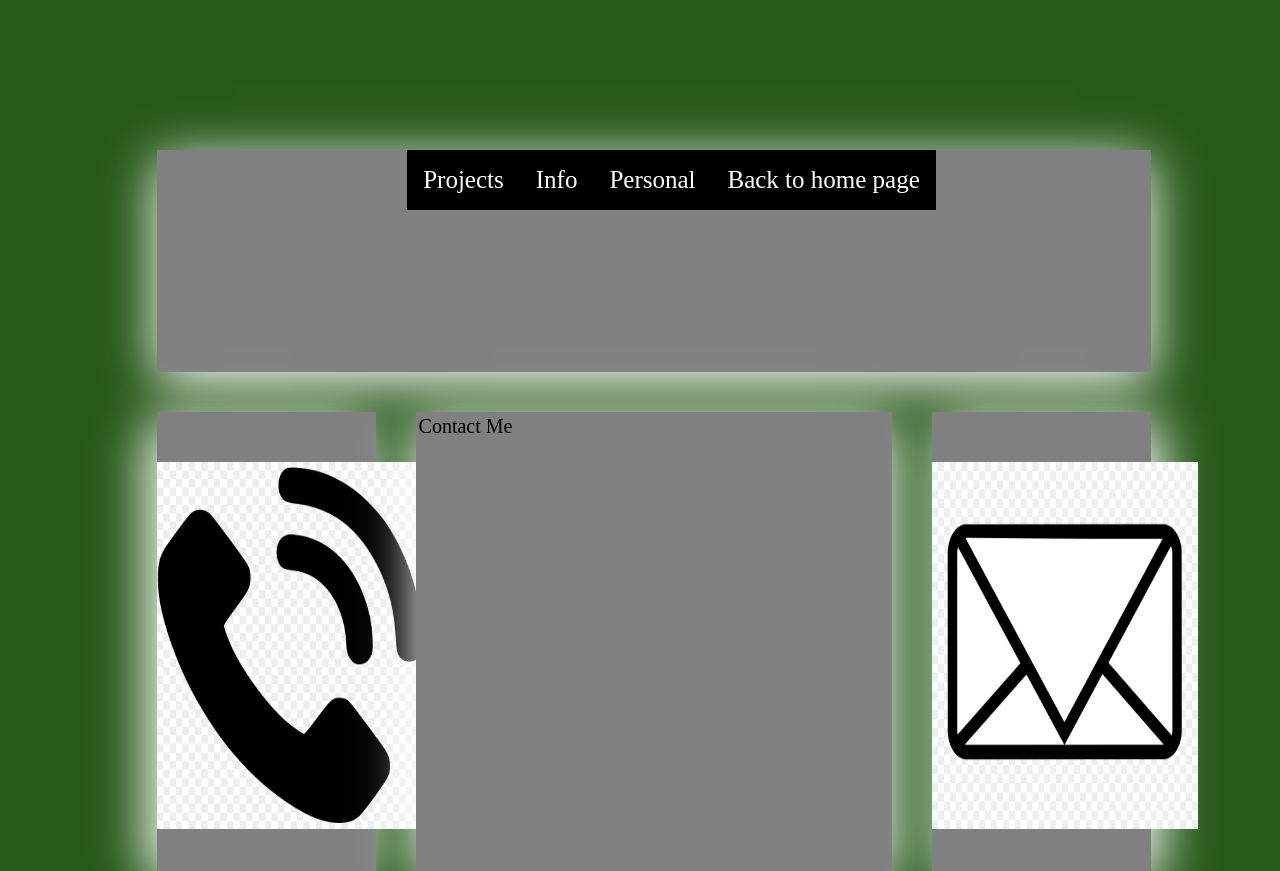
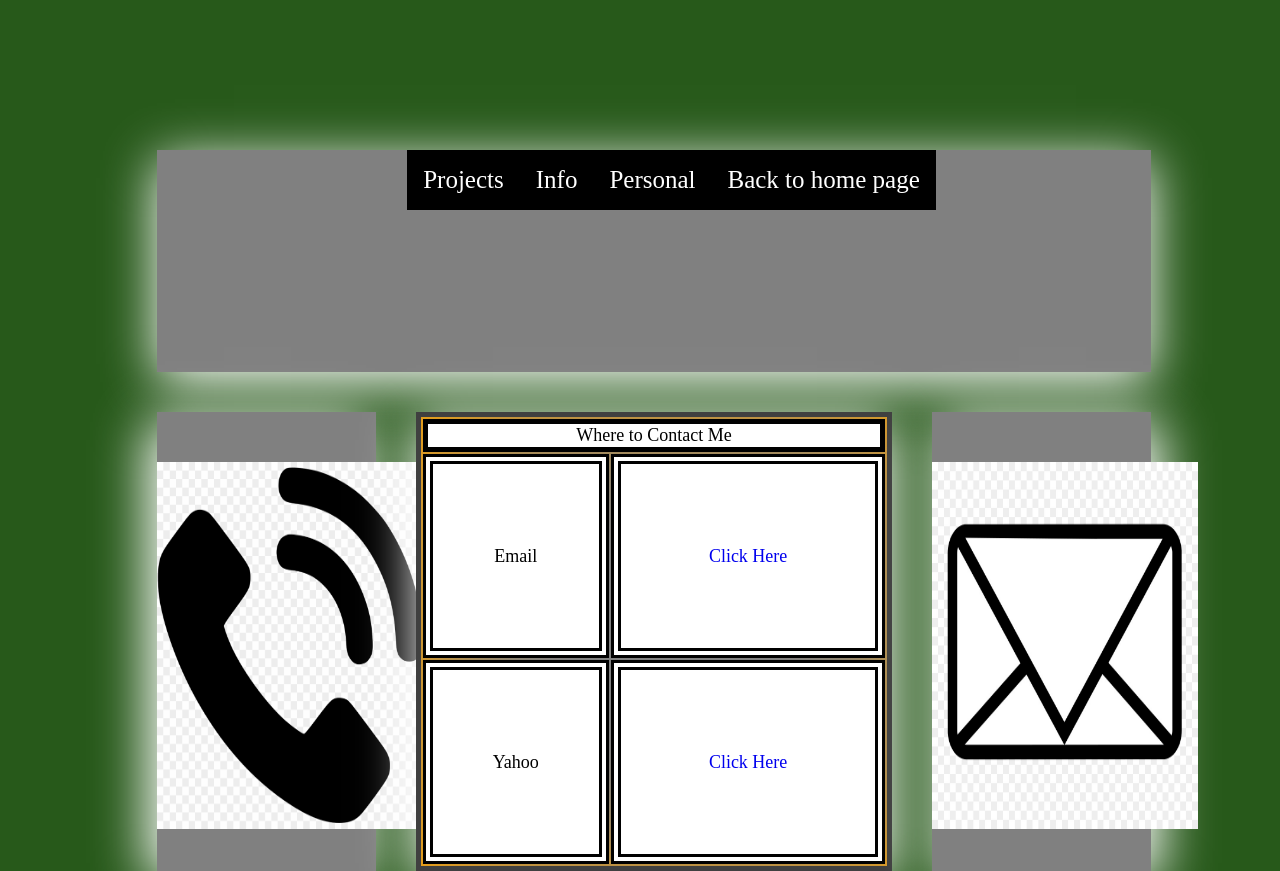
Before and after one commit to Just-Danny/Portfolio, a plain HTML site: page contact.html in a window 1280 px wide. Drawn offline with Linux system fonts and the light colour scheme.

```diff
--- a/Css/contact.css
+++ b/Css/contact.css
@@ -60,6 +60,33 @@ body{
 
         100%{opacity: 1;}
         }
+
+        table{
+            width:100%;
+            height:100%;
+            box-shadow: inset orange 20px 0px 120px;
+            border: solid rgba(0,0,0,0.5) 5px;
+            }
+
+            thead td{
+            border:solid black 5px;
+            background-color: white;
+            text-align: center;
+            }
+
+            tbody{
+            background-color: white;
+            }
+
+            tbody td{
+            border:double black 10px;
+            text-align: center;
+            }
+
+            td{
+            font-size: large;
+            }
+
 
 .pic1{
 grid-column: 2/2;
--- a/Css/index.css
+++ b/Css/index.css
@@ -68,7 +68,7 @@ grid-row: 4/7;
 background-color: gray;
 box-shadow:white -10px 10px 35px;
 border-radius: 1em;
-font-size: 20px;
+font-size: 25px;
 text-align: center;
 padding-top: 3em;
 }
@@ -98,9 +98,11 @@ box-shadow:white -10px 10px 35px;
 border-radius: 1em;
 text-align: center;
 padding-top: 72.145px;
-font-size: 25px;
+font-size: 30px;
 text-shadow:white 10px 10px 5px;
 }
+
+
 
 .nav-bar{
 grid-column: 1/5;
--- a/contact.html
+++ b/contact.html
@@ -30,11 +30,18 @@
         <table>
                 <thead>
                         <tr>
-                                <td> Contact Me</td>
+                                <td colspan="2">Where to Contact Me</td>
                         </tr>
                 </thead>
                 <tbody>
-
+                       <tr>
+                               <td>Email</td>
+                               <td><a href="mailto:goody49172@gmail.com">Click Here</td>
+                       </tr>
+                       <tr>
+                               <td>Yahoo</td>
+                               <td><a href="mailto:darkrai623@yahoo.com">Click Here</a></td>
+                       </tr>
                 </tbody>
         </table>
 </article>
```
Also changed, not shown: index.html (+7 -2 lines).
